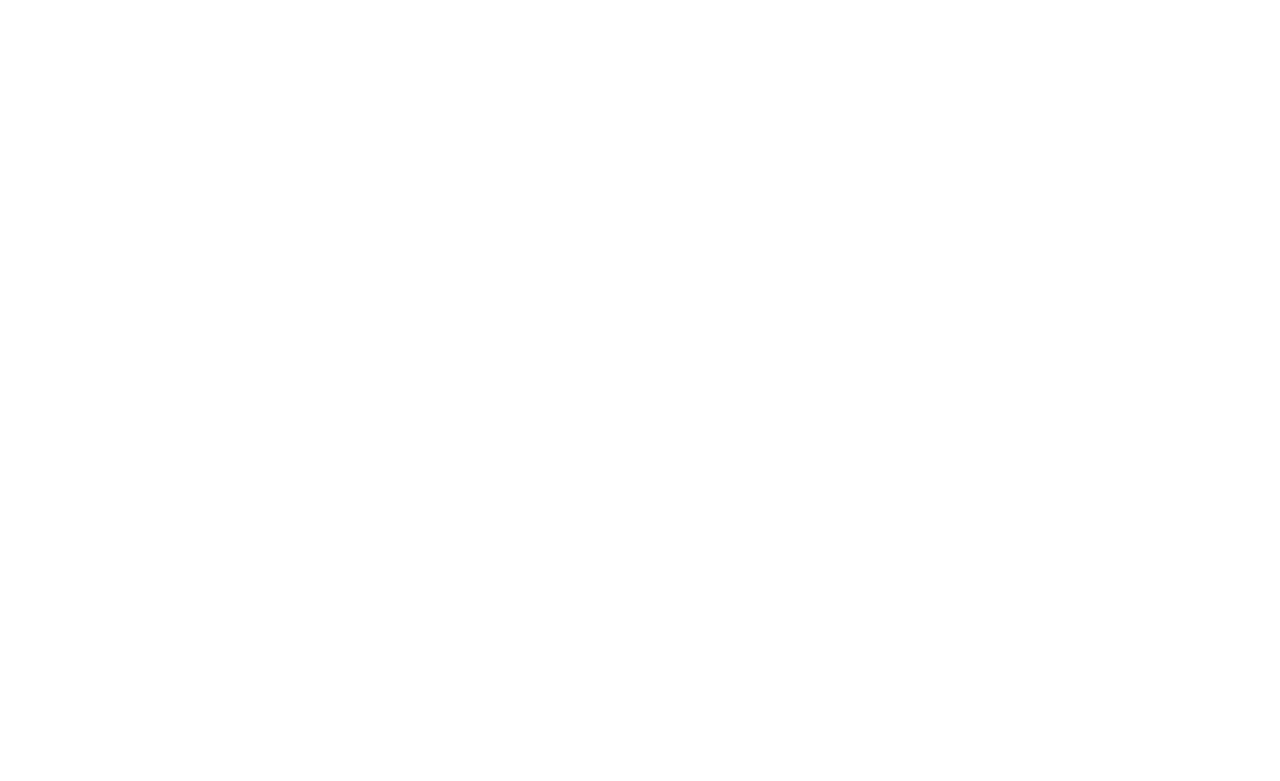
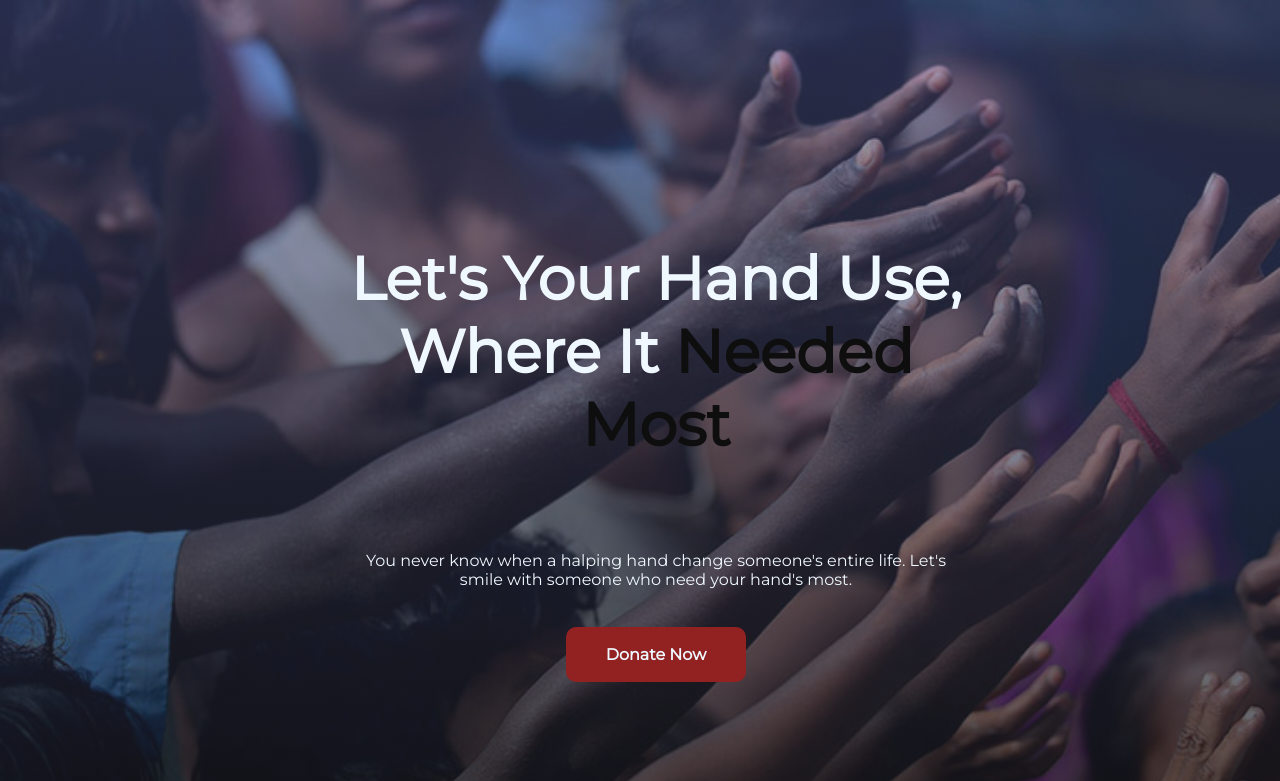
Before and after one commit to FAForhad/halping-hand, a plain HTML site: page index.html in a window 1280 px wide. Shown: the top 781 px of the page. Drawn offline with Linux system fonts and the light colour scheme.

Commit message:
first-secton

```diff
--- a/index.html
+++ b/index.html
@@ -4,10 +4,20 @@
     <meta charset="UTF-8">
     <meta http-equiv="X-UA-Compatible" content="IE=edge">
     <meta name="viewport" content="width=device-width, initial-scale=1.0">
-    <title>Document</title>
+    <title>HALPING HAND</title>
+    <link rel="preconnect" href="https://fonts.googleapis.com">
+    <link rel="preconnect" href="https://fonts.gstatic.com" crossorigin>
+    <link href="https://fonts.googleapis.com/css2?family=Montserrat&family=Poppins&family=Roboto+Slab&display=swap" rel="stylesheet">
+    <link rel="shortcut icon" href="./icons/helping-hands-vector-26453733.jpg" type="image/x-icon">
     <link rel="stylesheet" href="style.css">
 </head>
 <body>
-
+    <section class="inviting">
+        <div class="text">
+            <h1 class="help">Let's Your Hand Use, Where It <span id="color">Needed Most</span></h1>
+            <p>You never know when a halping hand change someone's entire life. Let's smile with someone who need your hand's most.</p>
+            <a class="button-type" target="_blank" href="">Donate Now</a>
+        </div>
+    </section>
 </body>
 </html>
--- a/style.css
+++ b/style.css
@@ -0,0 +1,39 @@
+body{
+    font-family: 'Montserrat', sans-serif;
+    margin: 0px;
+}
+.help{
+    font-size: 60px;
+}
+.inviting{
+    background-image:
+    linear-gradient(rgba(76, 85, 139, 0.52), rgba(17, 17, 17, 0.73)), url(./images/donation13.jpg) ;
+    background-repeat: no-repeat;
+    background-size: cover;
+    color: aliceblue;
+    height: 100vh;
+    width: 75%;
+    padding-left: 25%;
+    padding-top: 15%;
+    text-align: center;
+}
+.text{
+    width: 70%;
+    text-align: center;
+}
+.text p{
+    padding: 6%;
+}
+#color{
+    color: rgb(14, 14, 14);
+}
+.button-type{
+    color: aliceblue;
+    background-color: rgb(146, 34, 34);
+    text-decoration: none;
+    font-weight: 700;
+    font-weight: 700;
+    padding: 18px 40px;
+    margin-top: 10%;
+    border-radius: 10px;
+}
```
Also changed, not shown: icons/HHicon13.svg (renamed from icons/icon13.svg), icons/helping-hands-vector-26453733.jpg (added).
